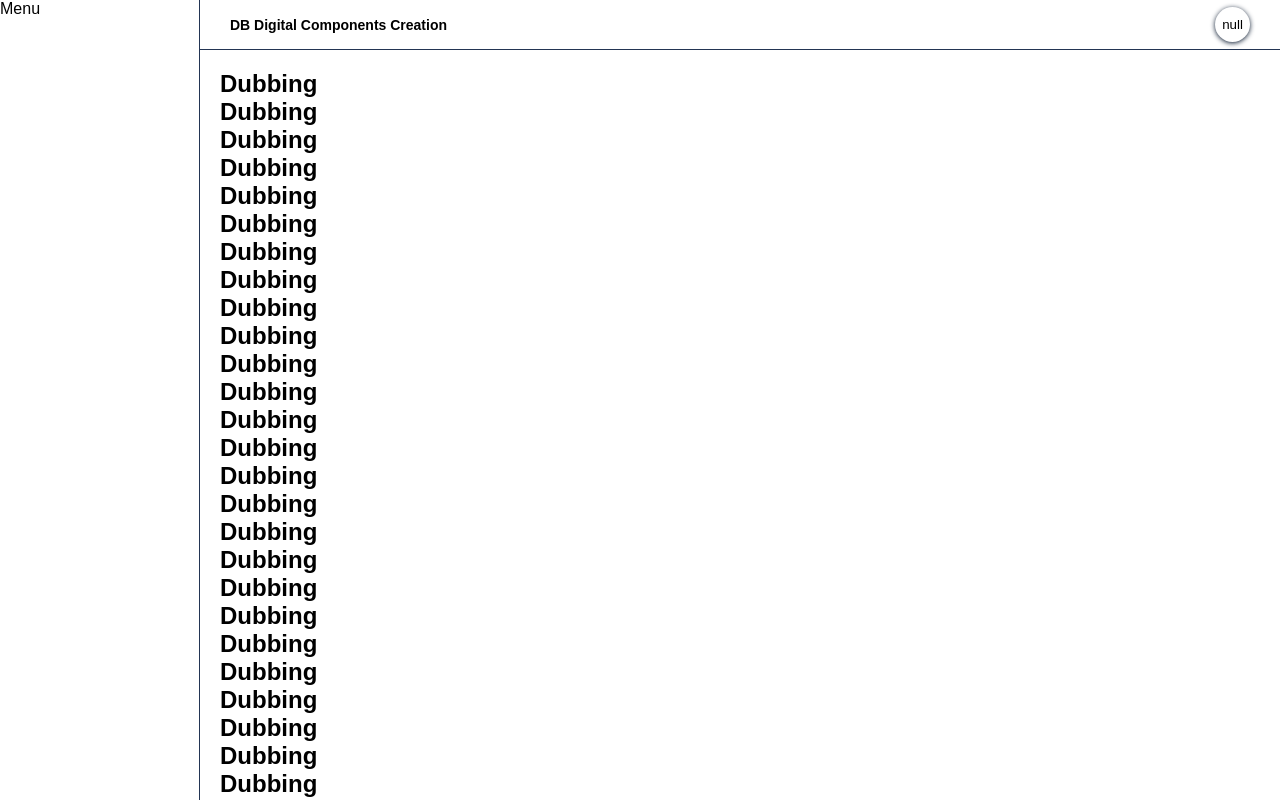
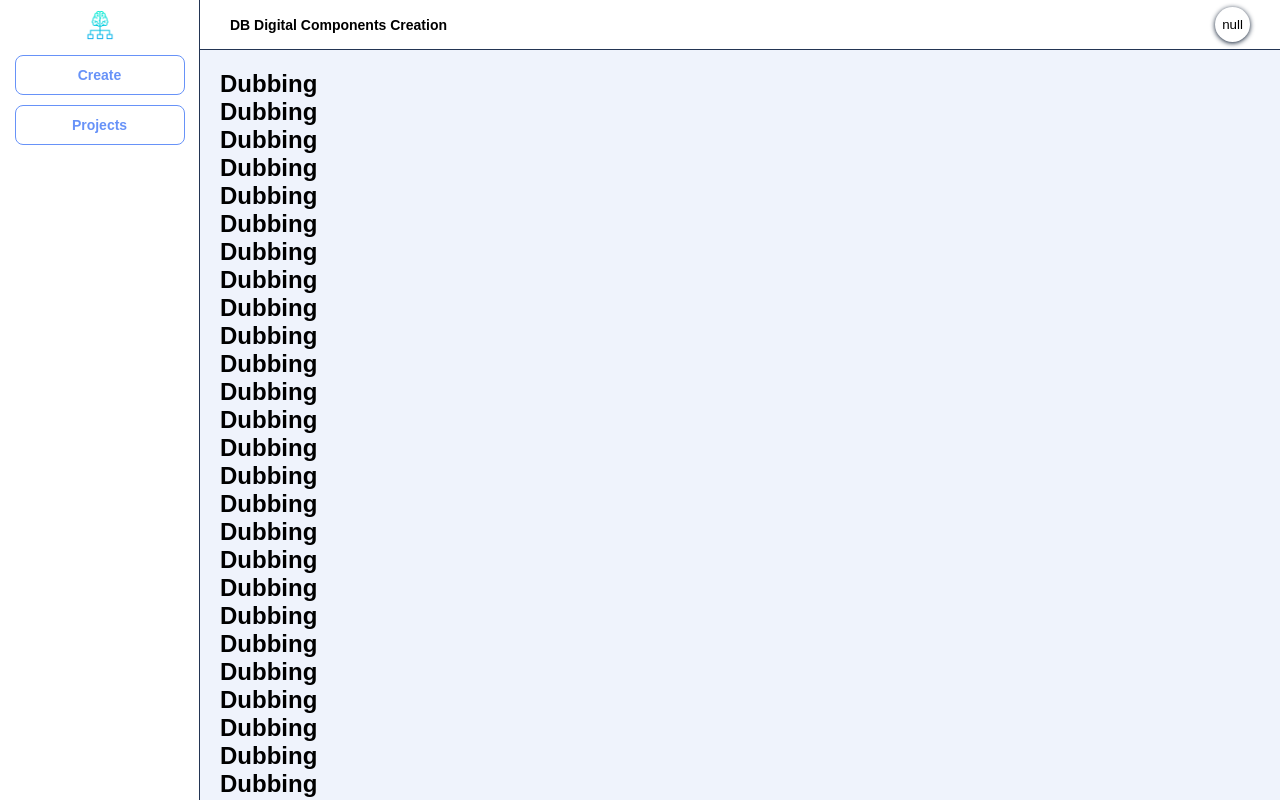
Before and after one commit to GeisielMelo/video-creator-robot, a React (Create React App) app in the folder frontend/: page /ai/dubbing in a window 1280 px wide. Built offline with nearby package versions, Linux system fonts and the light colour scheme; no server answers; sample sign-in values are in the browser's storage.

Commit message:
feat: Implemented the following functionalities on the left menu:
- Added new buttons for navigation within the app.
- Added a new logo that redirects to the main page on click.

```diff
--- a/frontend/src/pages/Workbench.jsx
+++ b/frontend/src/pages/Workbench.jsx
@@ -1,6 +1,8 @@
 import React from "react";
 import styled from "styled-components";
 import Profile from "../components/Profile";
+import { useNavigate } from "react-router-dom";
+import logo from "../images/logo.png";
 
 const App = styled.section`
   display: flex;
@@ -12,6 +14,9 @@ const Menu = styled.div`
   width: 100%;
   height: 100%;
   border-right: 1px solid ${(props) => props.theme.color.Navy.Lightest};
+  display: flex;
+  flex-direction: column;
+  align-items: center;
 `;
 
 const Wrapper = styled.div`
@@ -25,6 +30,7 @@ const Content = styled.div`
   flex: 1;
   overflow-y: auto;
   padding: 20px;
+  background-color: ${(props) => props.theme.color.Blue.Lightest};
 `;
 
 const Navbar = styled.div`
@@ -41,10 +47,38 @@ const Title = styled.h1`
   font-size: ${(props) => props.theme.font.size.sm};
 `;
 
+const Logo = styled.img`
+  width: 30px;
+  height: 30px;
+  cursor: pointer;
+  margin: 10px;
+`;
+
+const Button = styled.button`
+  width: 170px;
+  height: 40px;
+  margin: 5px 0;
+  border-radius: 8px;
+  background-color: transparent;
+  color: ${(props) => props.theme.color.Blue.default};
+  font-size: ${(props) => props.theme.font.size.sm};
+  font-weight: ${(props) => props.theme.font.weight.bold};
+  border: 1px solid ${(props) => props.theme.color.Blue.default};
+  cursor: pointer;
+  &:hover {
+    background-color: ${(props) => props.theme.color.Blue.Lightest};
+  }
+`;
+
 const Workbench = ({ children }) => {
+  const navigate = useNavigate();
   return (
     <App>
-      <Menu>Menu</Menu>
+      <Menu>
+        <Logo src={logo} onClick={() => navigate("/")} />
+        <Button onClick={() => navigate("/ai/workbench")}>Create</Button>
+        <Button onClick={() => navigate("/ai/projects")}>Projects</Button>
+      </Menu>
       <Wrapper>
         <Navbar>
           <Title>DB Digital Components Creation</Title>
```
